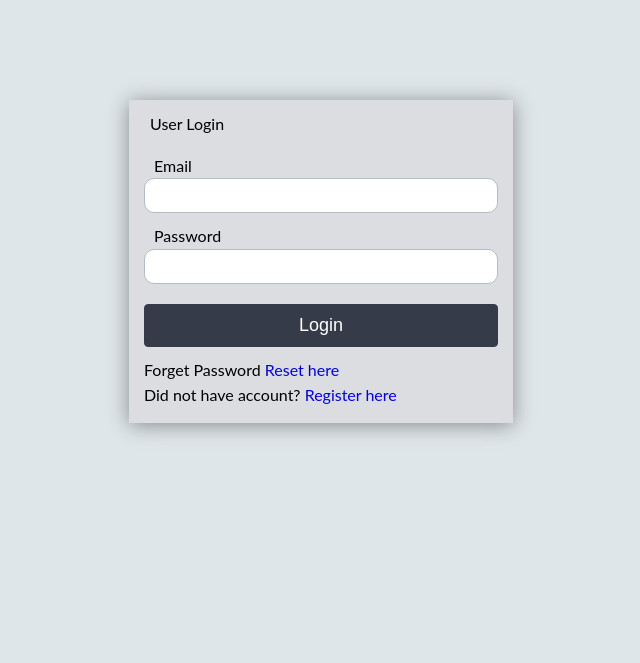
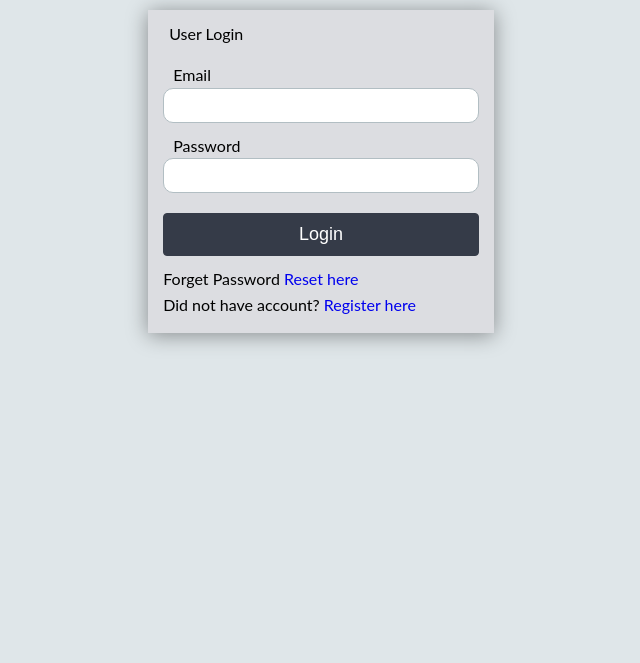
Before and after one commit to umair313/Noter, a Flask app: page /login in a window 1280 px wide. Shown: the part 60-723 px from the top of the page, without its empty margins (319-959 px from the left). Run offline with Flask 2, Linux system fonts and the light colour scheme.

Commit message:
fix UI issue with login and register pages

```diff
--- a/core/static/css/style.css
+++ b/core/static/css/style.css
@@ -127,12 +127,8 @@ nav ul a:hover{
 
 .loginform{
 	width: 30%;
-	margin: 0;
+	margin: 10px auto;
 	padding: 5px;
-	position: absolute;
-	top:20%;
-	left: 35%;
-
 	box-shadow: 0 2px 20px rgba(0,0,0,0.4);
 	background: #dcdde1;
 
```
